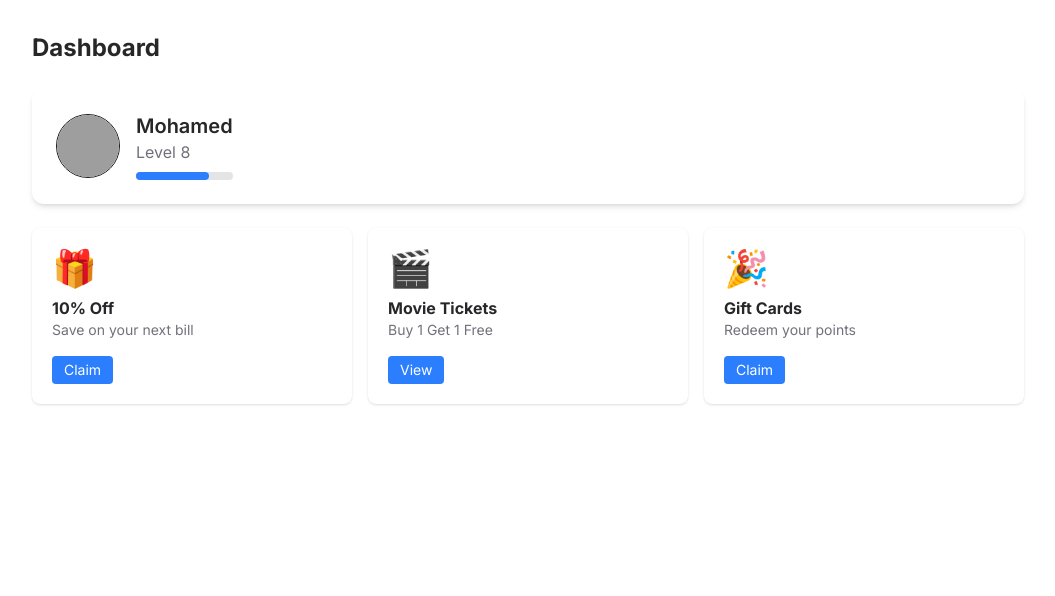
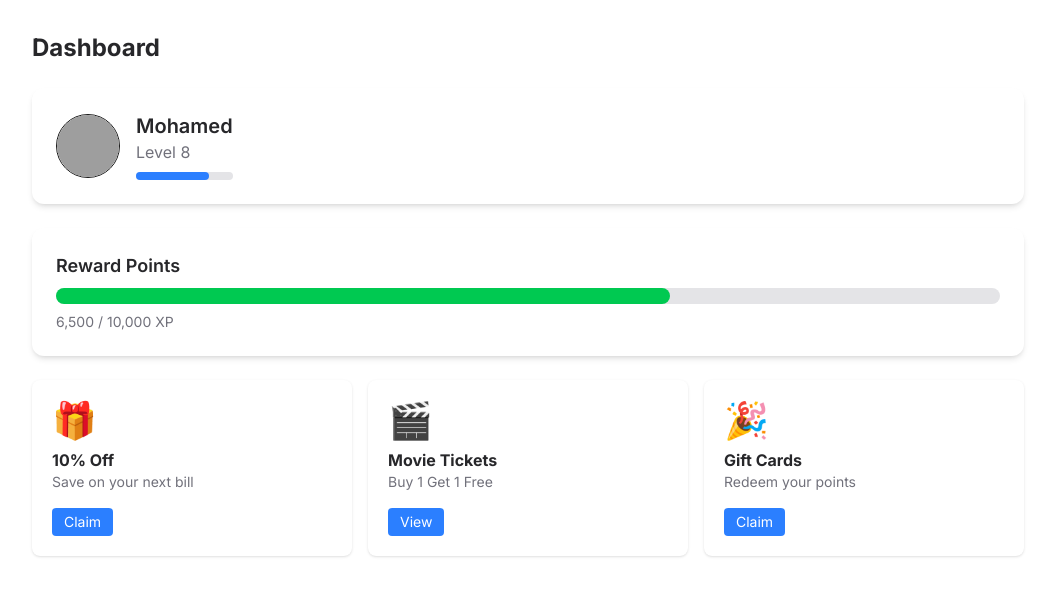
Before and after one commit to Thowfeek9626/cred-garage-dashboard, a Next.js app: page / in a window 1280 px wide. Shown: the top 596 px of the page, without its empty margins (112-1167 px from the left). Built offline with nearby package versions, Linux system fonts and the light colour scheme; grey boxes are pictures that could not be loaded.

Commit message:
Implement RewardPoints progress bar

```diff
--- /dev/null
+++ b/src/app/components/RewardPoints.tsx
@@ -0,0 +1,18 @@
+'use client';
+import { motion } from 'framer-motion';
+
+const RewardPoints = () => (
+  <motion.div
+    className="p-6 mt-6 bg-white dark:bg-zinc-800 rounded-xl shadow-md"
+    initial={{ opacity: 0 }}
+    animate={{ opacity: 1 }}
+  >
+    <h2 className="text-lg font-semibold text-zinc-800 dark:text-white mb-2">Reward Points</h2>
+    <div className="w-full bg-zinc-200 dark:bg-zinc-700 rounded-full h-4">
+      <div className="bg-green-500 h-4 rounded-full w-[65%]" />
+    </div>
+    <p className="text-sm mt-2 text-zinc-500 dark:text-zinc-400">6,500 / 10,000 XP</p>
+  </motion.div>
+);
+
+export default RewardPoints;
--- a/src/app/page.tsx
+++ b/src/app/page.tsx
@@ -1,4 +1,5 @@
 import BenefitsGrid from "./components/BenefitsGrid";
+import RewardPoints from "./components/RewardPoints";
 import UserProfile from "./components/UserProfile";
 
 export default function Home() {
@@ -8,6 +9,7 @@ export default function Home() {
         <h1 className="text-2xl font-bold text-zinc-800 dark:text-white">Dashboard</h1>
       </div>
       <UserProfile />
+      <RewardPoints />
       <BenefitsGrid />
     </main>
   );
```
